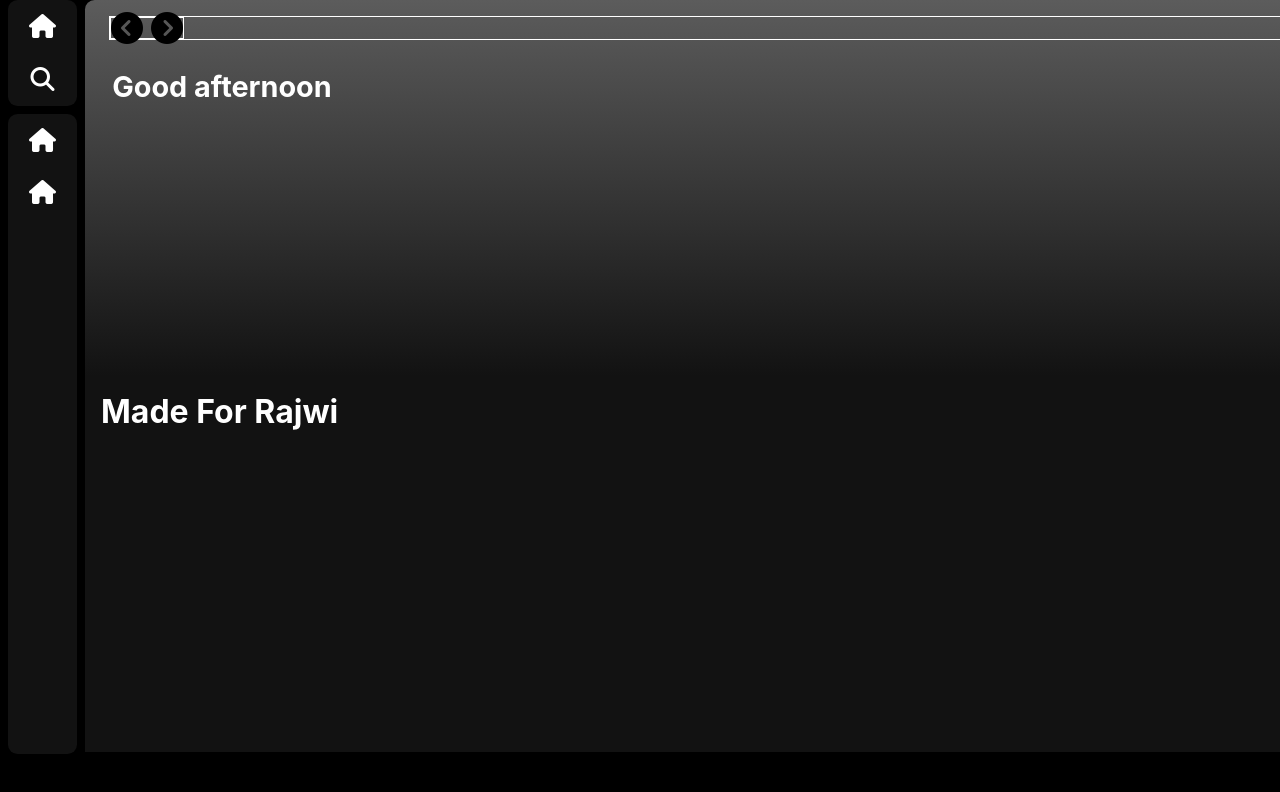
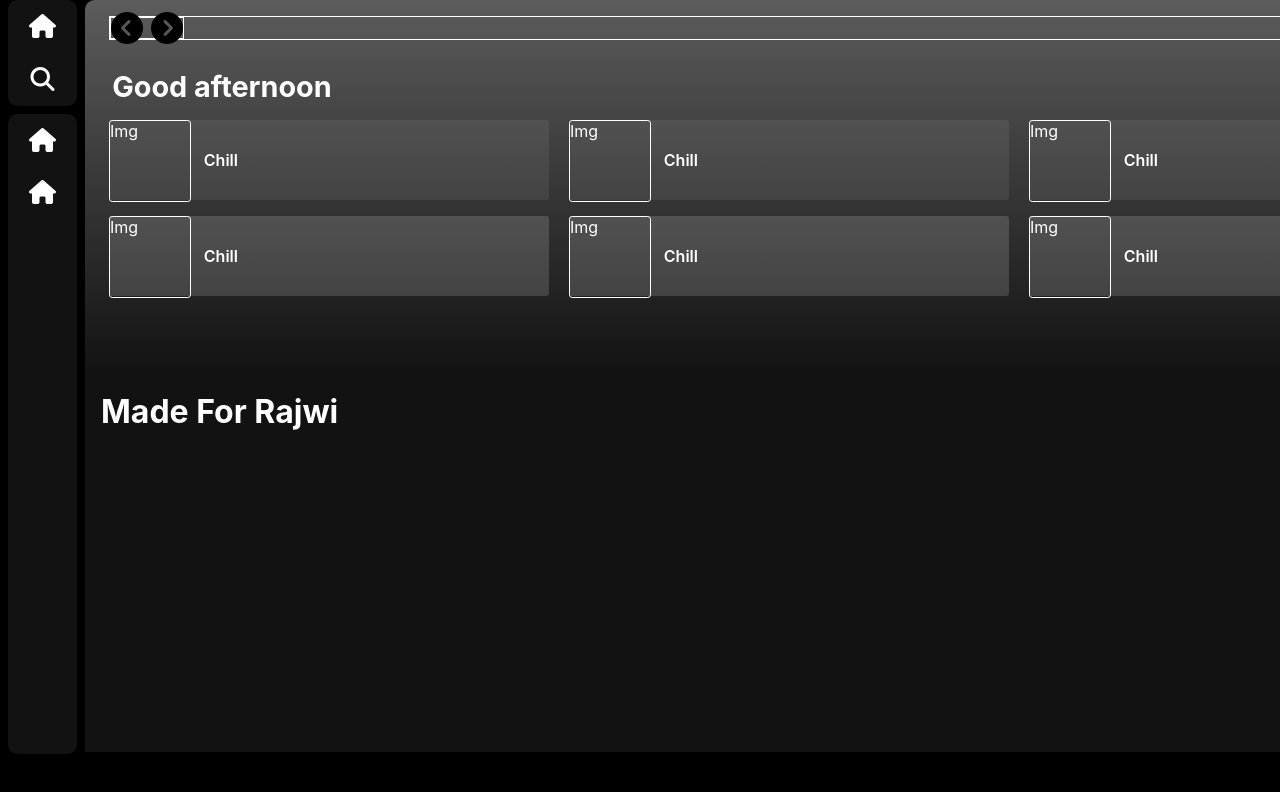
Before and after one commit to shreejal27/spotify_Clone, a React (Create React App) app: page / in a window 1280 px wide. Shown: the top 792 px of the page. Built offline with nearby package versions, Linux system fonts and the light colour scheme; the HTML template or start-up script is replaced by a standard one.

Commit message:
added albums

```diff
--- a/src/pages/Home.js
+++ b/src/pages/Home.js
@@ -29,6 +29,32 @@ const Home = () => {
                 <div>
                     <p className="greetings">Good afternoon</p>
                 </div>
+                <div className="spotifyFavAlbums">
+                    <div className="spotifyFavAlbumsItem">
+                        <div className="spotifyFavAlbumsImage">Img</div>
+                        <div className="spotifyFavAlbumsText">Chill</div>
+                    </div>
+                    <div className="spotifyFavAlbumsItem">
+                        <div className="spotifyFavAlbumsImage">Img</div>
+                        <div className="spotifyFavAlbumsText">Chill</div>
+                    </div>
+                    <div className="spotifyFavAlbumsItem">
+                        <div className="spotifyFavAlbumsImage">Img</div>
+                        <div className="spotifyFavAlbumsText">Chill</div>
+                    </div>
+                    <div className="spotifyFavAlbumsItem">
+                        <div className="spotifyFavAlbumsImage">Img</div>
+                        <div className="spotifyFavAlbumsText">Chill</div>
+                    </div>
+                    <div className="spotifyFavAlbumsItem">
+                        <div className="spotifyFavAlbumsImage">Img</div>
+                        <div className="spotifyFavAlbumsText">Chill</div>
+                    </div>
+                    <div className="spotifyFavAlbumsItem">
+                        <div className="spotifyFavAlbumsImage">Img</div>
+                        <div className="spotifyFavAlbumsText">Chill</div>
+                    </div>
+                </div>
             </div>
             <div className="spotifyPlaylists">
                 <h1>Made For Rajwi</h1>
--- a/src/pages/home.css
+++ b/src/pages/home.css
@@ -46,6 +46,46 @@
     margin-left:0.2rem;
 }
 
+.spotifyFavAlbums{
+    width: 100%;
+   display: flex;
+    flex-direction: row;
+    justify-content: space-between;
+    flex-wrap: wrap;
+    /* border:1px solid white */
+}
+
+.spotifyFavAlbumsItem{
+    /* margin-right: 1rem; */
+    margin-top: 1rem;
+    /* width: 25rem; */
+    min-height: 5rem;
+    /* flex-grow:1; */
+    flex-basis: 27.5rem;
+    border-radius: 0.2rem;
+    background: #121212;
+    /* border: 1px solid white; */
+    background: linear-gradient(to bottom, #515151, #434343);
+    display:flex;
+}
+
+.spotifyFavAlbumsImage{
+    width: 5rem;
+    height:100%;
+    border-radius: 0.2rem;
+    /* margin: 0.5rem; */
+    border: 1px solid white;
+}
+
+.spotifyFavAlbumsText{
+    display:flex;
+    flex-direction: column;
+    justify-content: center;
+    margin-left: 0.8rem;
+    font-weight: 600;
+    /* border: 1px solid white; */
+}
+
 .spotifyPlaylists{
     padding: 1rem;
     height: 43vh;
```
